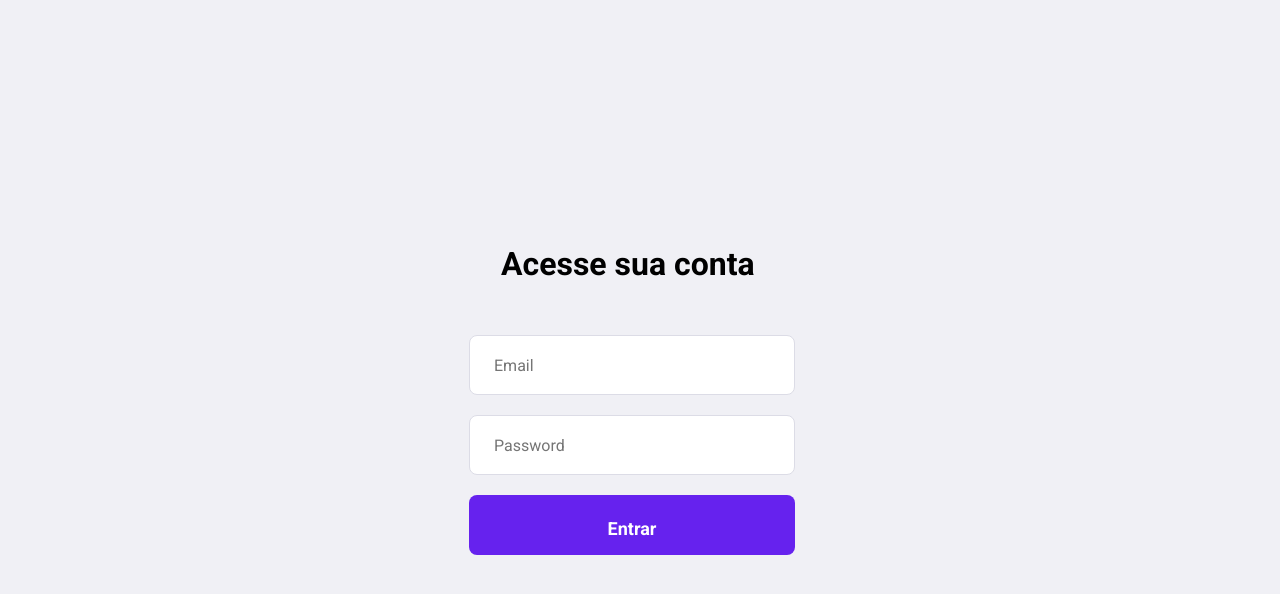
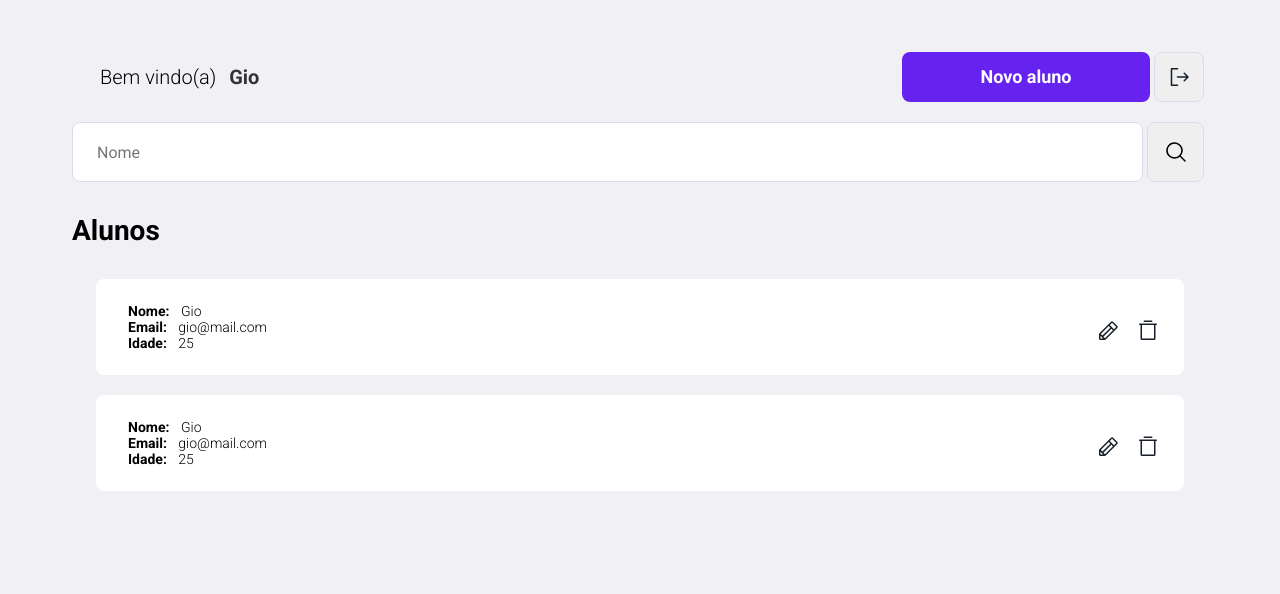
Before and after one commit to Giovani-O/alunos-react-v2, a React (Create React App) app: page /alunos in a window 1280 px wide. Shown: the top 594 px of the page. Built offline with nearby package versions, Linux system fonts and the light colour scheme.

Commit message:
feat: Create list UI

```diff
--- a/package.json
+++ b/package.json
@@ -3,11 +3,13 @@
   "version": "0.1.0",
   "private": true,
   "dependencies": {
+    "@phosphor-icons/react": "^2.1.5",
     "@testing-library/jest-dom": "^5.17.0",
     "@testing-library/react": "^13.4.0",
     "@testing-library/user-event": "^13.5.0",
     "react": "^18.3.1",
     "react-dom": "^18.3.1",
+    "react-router-dom": "^6.23.1",
     "react-scripts": "5.0.1",
     "web-vitals": "^2.1.4"
   },
--- a/src/App.js
+++ b/src/App.js
@@ -1,6 +1,6 @@
-import Login from './pages/login'
 import './global.css'
+import Router from './router'
 
 export function App() {
-  return <Login />
+  return <Router />
 }
--- /dev/null
+++ b/src/pages/alunos/index.js
@@ -0,0 +1,77 @@
+import './styles.css'
+import {
+  MagnifyingGlass,
+  Pencil,
+  SignOut,
+  TrashSimple,
+} from '@phosphor-icons/react'
+import { Link } from 'react-router-dom'
+
+export default function Alunos() {
+  return (
+    <div className="aluno-container">
+      <header>
+        <span>
+          Bem vindo(a) <strong>Gio</strong>
+        </span>
+        <Link className="button add-button" to="aluno/novo">
+          Novo aluno
+        </Link>
+        <button type="button">
+          <SignOut size={32} color="#17202a" />
+        </button>
+      </header>
+
+      <form className="filter-form">
+        <input type="text" placeholder="Nome" />
+        <button>
+          <MagnifyingGlass size={32} />
+        </button>
+      </form>
+      <h1>Alunos</h1>
+      <ul>
+        <li>
+          <div className="card-content">
+            <div className="card-info">
+              <b>Nome: </b>Gio
+              <br />
+              <b>Email: </b>gio@mail.com
+              <br />
+              <b>Idade: </b>25
+              <br />
+            </div>
+            <div className="action-buttons">
+              <button type="button">
+                <Pencil size={32} color="#17202a" />
+              </button>
+              <button type="button">
+                <TrashSimple size={32} color="#17202a" />
+              </button>
+            </div>
+          </div>
+        </li>
+
+        <li>
+          <div className="card-content">
+            <div className="card-info">
+              <b>Nome: </b>Gio
+              <br />
+              <b>Email: </b>gio@mail.com
+              <br />
+              <b>Idade: </b>25
+              <br />
+            </div>
+            <div className="action-buttons">
+              <button type="button">
+                <Pencil size={32} color="#17202a" />
+              </button>
+              <button type="button">
+                <TrashSimple size={32} color="#17202a" />
+              </button>
+            </div>
+          </div>
+        </li>
+      </ul>
+    </div>
+  )
+}
--- /dev/null
+++ b/src/pages/alunos/styles.css
@@ -0,0 +1,136 @@
+.aluno-container {
+  width: 100%;
+  max-width: 1200px;
+  padding: 0 24px;
+  margin: 20px auto;
+}
+
+.aluno-container header {
+  display: flex;
+  align-items: center;
+}
+
+.aluno-container header span {
+  font-size: 20px;
+  margin-left: 24px;
+}
+
+.aluno-container header span strong {
+  color: #333;
+}
+
+.aluno-container header a {
+  width: 248px;
+  margin-left: auto;
+  margin-top: 0;
+}
+
+.add-button {
+  margin: 0;
+  padding: 0;
+  max-height: 50px;
+  display: flex;
+  align-items: center;
+  justify-content: center;
+}
+
+.aluno-container header button {
+  display: flex;
+  align-items: center;
+  justify-content: center;
+
+  border-radius: 8px;
+  border: 1px solid #dcdce6;
+  transition: border-color 0.1s;
+}
+
+.aluno-container header button:hover {
+  border-color: #6622ee;
+}
+
+.aluno-container h1 {
+  margin-top: 20px;
+  margin-bottom: 24px;
+}
+.aluno-container ul {
+  display: grid;
+  padding: 0 24px;
+  grid-template-colums: 1fr;
+  grid-gap: 12px;
+  list-style: none;
+}
+
+.aluno-container ul li {
+  background: #fff;
+  padding: 8px;
+  border-radius: 8px;
+  position: relative;
+}
+
+.aluno-container ul li button {
+  /* position: absolute; */
+  right: 24px;
+  top: 24px;
+  border: 0;
+  background: transparent;
+  transition: opacity 0.1s;
+}
+
+.aluno-container ul li button:hover {
+  opacity: 0.8;
+}
+
+.aluno-containser ul li strong {
+  display: block;
+  margin-bottom: 16px;
+  color: #41414d;
+}
+
+.aluno-container ul li p + strong {
+  margin-top: 32px;
+}
+
+.aluno-container ul li p {
+  color: #737380;
+  line-height: 20px;
+  font-size: 16px;
+}
+
+.filter-form {
+  display: flex;
+  align-items: center;
+  justify-content: space-between;
+}
+
+.filter-form input {
+  margin: 0;
+}
+
+.filter-form button {
+  padding: 0;
+  height: 60px;
+  width: 60px;
+  display: flex;
+  align-items: center;
+  justify-content: center;
+  border: 1px solid #dcdce6;
+  border-radius: 8px;
+}
+
+.card-content {
+  display: flex;
+  align-items: center;
+  justify-content: space-between;
+}
+
+.action-buttons {
+  display: flex;
+  gap: 8px;
+}
+
+.action-buttons button {
+  max-width: 32px;
+  max-height: 32px;
+  margin: 0;
+  padding: 0;
+}
--- /dev/null
+++ b/src/router.js
@@ -0,0 +1,14 @@
+import { BrowserRouter, Route, Routes } from 'react-router-dom'
+import Login from './pages/login'
+import Alunos from './pages/alunos'
+
+export default function Router() {
+  return (
+    <BrowserRouter>
+      <Routes>
+        <Route path="/" element={<Login />} />
+        <Route path="/alunos" element={<Alunos />} />
+      </Routes>
+    </BrowserRouter>
+  )
+}
```
Also changed, not shown: 1 other file (tests, documents, lock files or other folders).
